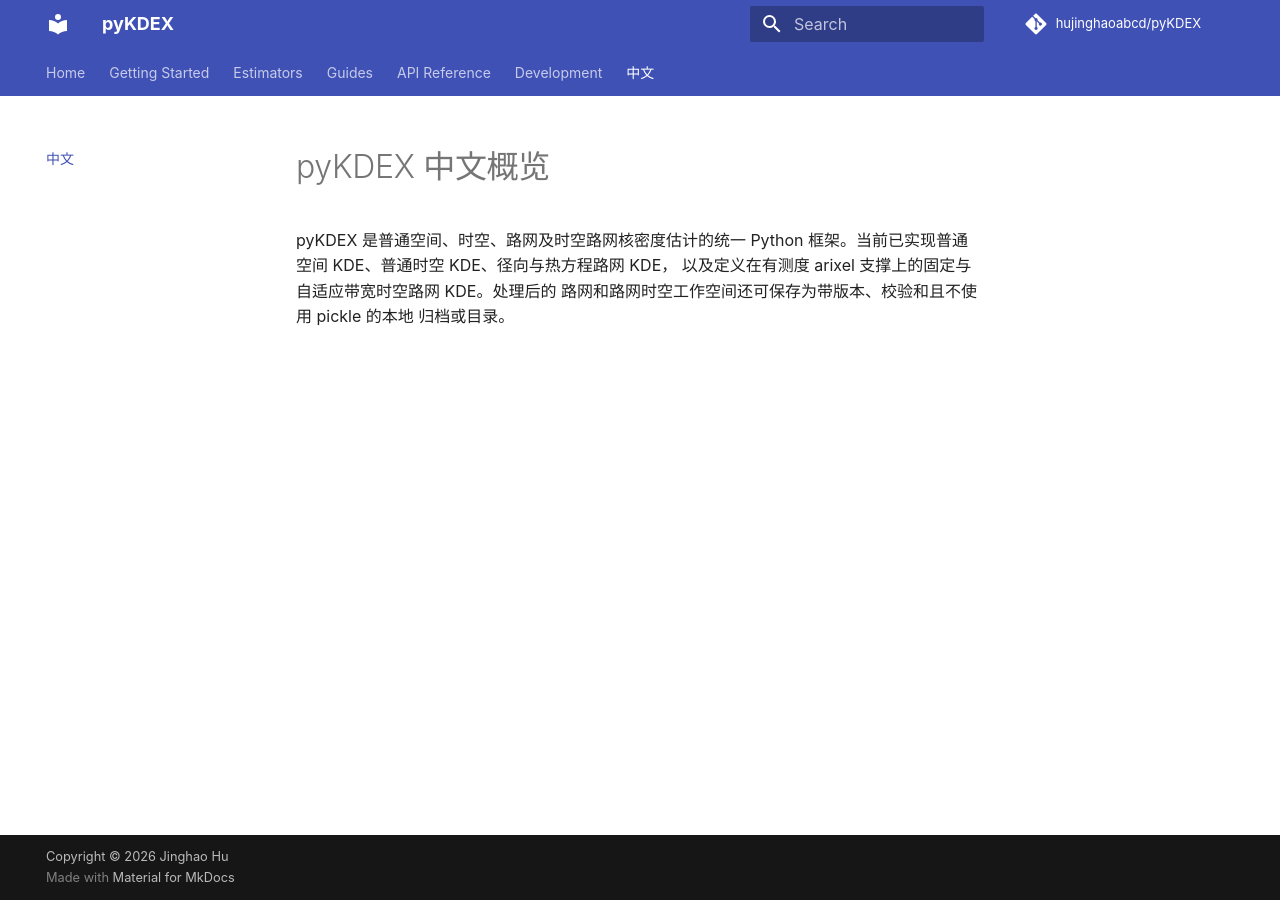
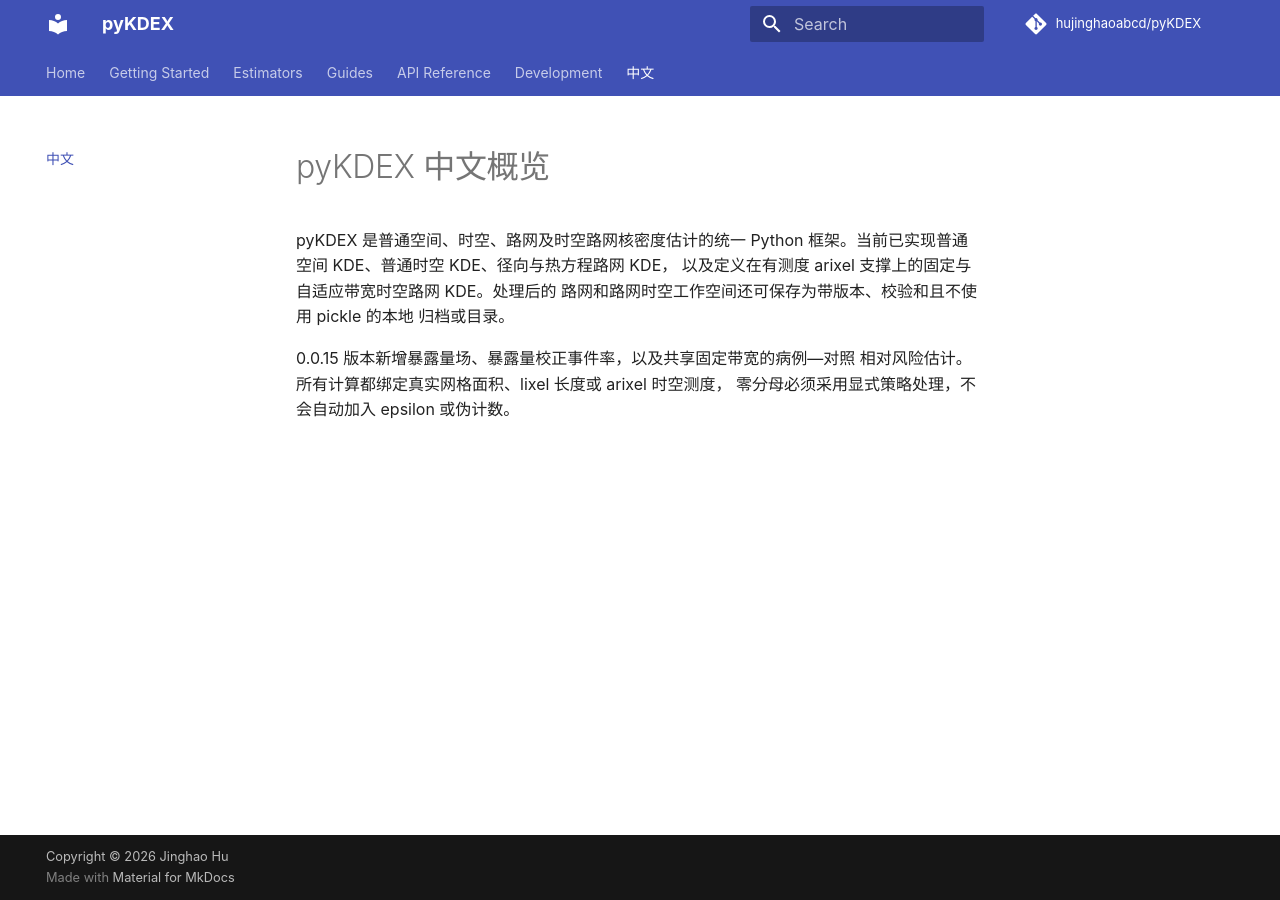
Before and after one commit to hujinghaoabcd/pyKDEX, an MkDocs documentation site: the page built from docs/zh/index.md, in a window 1280 px wide. Built offline with MkDocs 1.6.1 and Material for MkDocs 9.7.7, drawn with Linux system fonts in a browser that asks for light colours; comment, search, counter and statistics services are not loaded.

Commit message:
Update Chinese overview for 0.0.15

```diff
--- a/docs/zh/index.md
+++ b/docs/zh/index.md
@@ -5,3 +5,7 @@
 以及定义在有测度 arixel 支撑上的固定与自适应带宽时空路网 KDE。处理后的
 路网和路网时空工作空间还可保存为带版本、校验和且不使用 pickle 的本地
 归档或目录。
+
+0.0.15 版本新增暴露量场、暴露量校正事件率，以及共享固定带宽的病例—对照
+相对风险估计。所有计算都绑定真实网格面积、lixel 长度或 arixel 时空测度，
+零分母必须采用显式策略处理，不会自动加入 epsilon 或伪计数。
```
